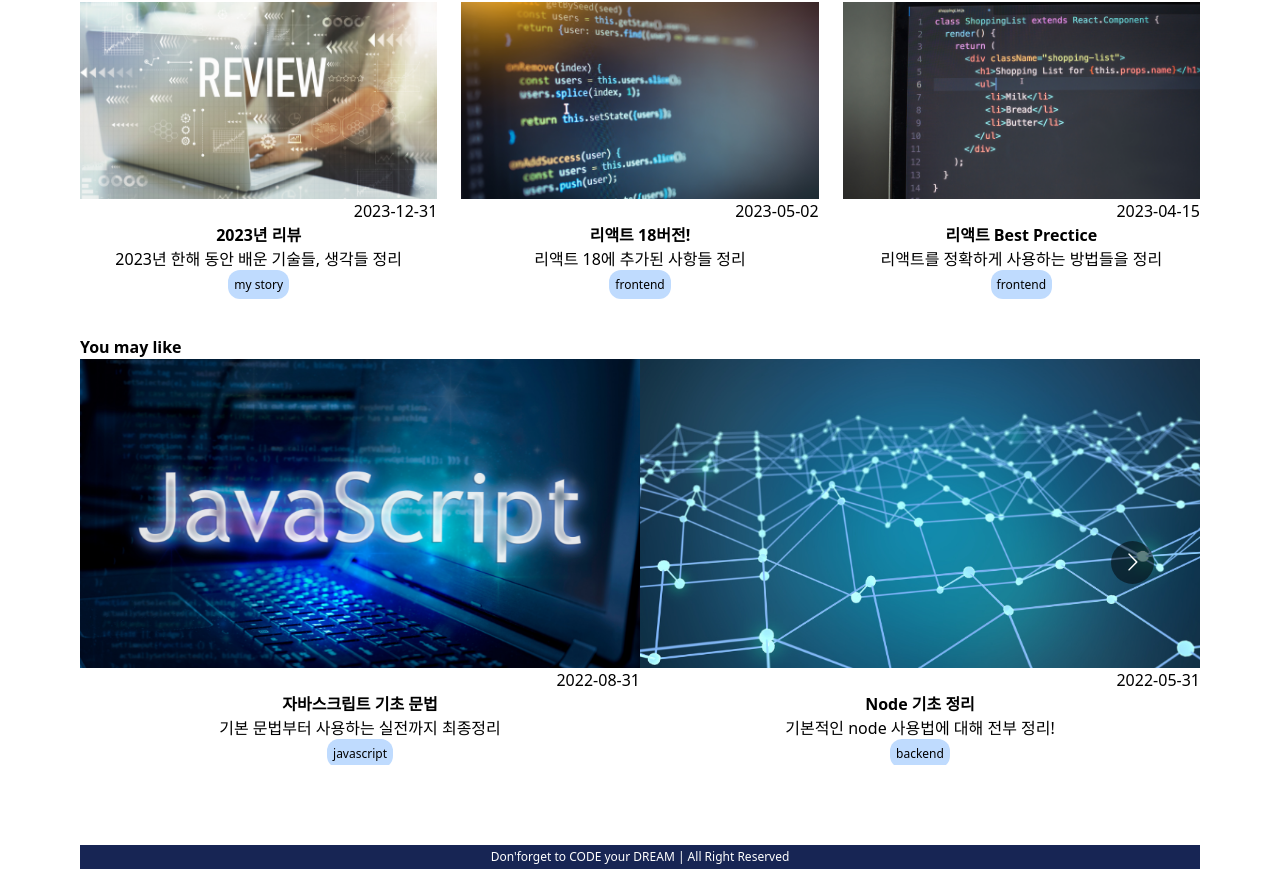
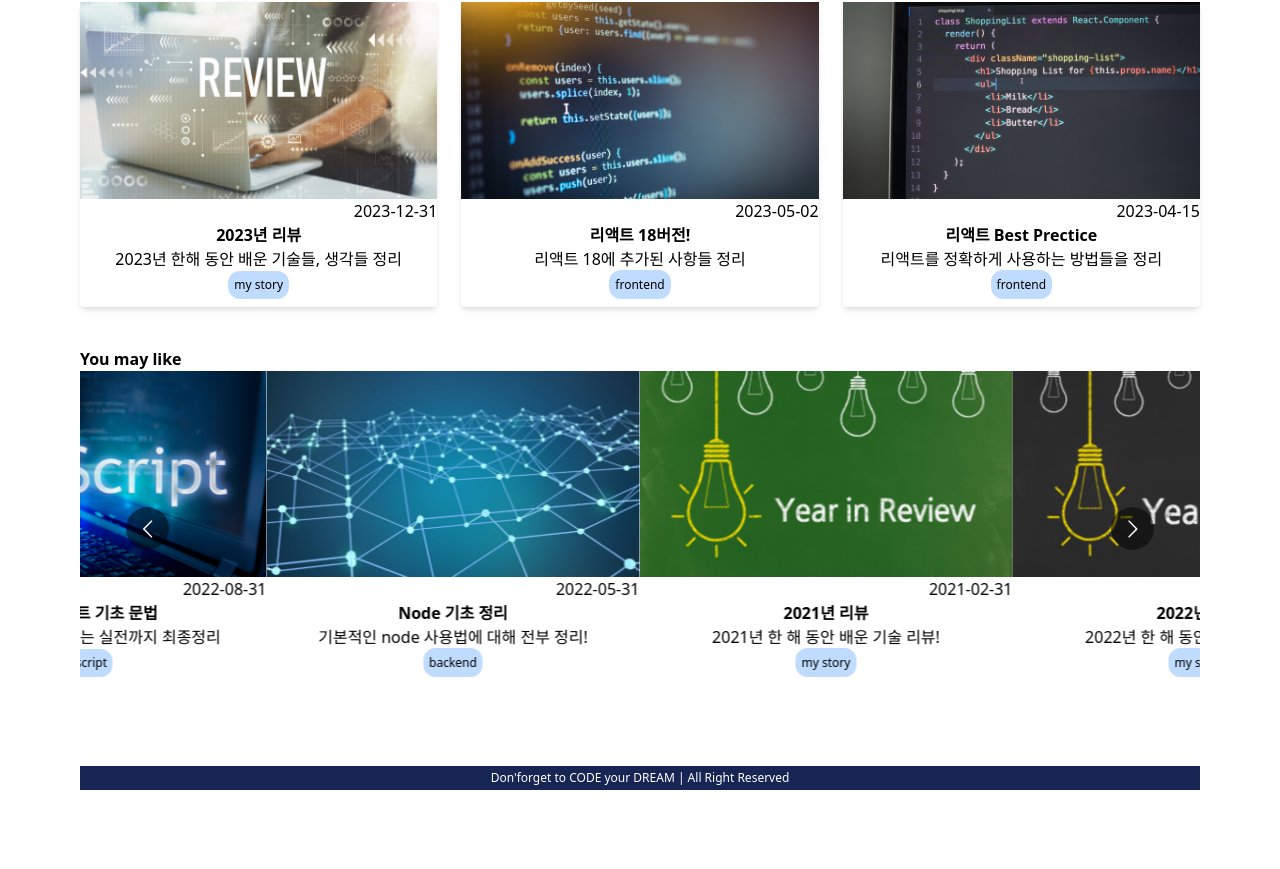
Before and after one commit to gunhoyoon/nextblog, a Next.js app: page / in a window 1280 px wide. Shown: the part 350-1219 px from the top of the page. After the commit the page ends 1140 px from the top, so only its background shows below. Built offline with nearby package versions, Linux system fonts and the light colour scheme.

Commit message:
autoplay , infinite slid

```diff
--- a/src/components/feature.tsx
+++ b/src/components/feature.tsx
@@ -2,8 +2,8 @@ import React from "react";
 import Practice from "../../public/blog/images/posts/best-react-practices.png";
 import ReactVersion from "../../public/blog/images/posts/react18-walkthrough.png";
 import Review_2023 from "../../public/blog/images/posts/review-2023.png";
-import NodeTip from "../../public/blog/images/posts/node-pro-tips.png";
-import JsTip from "../../public/blog/images/posts/javascript-10-tips.png";
+// import NodeTip from "../../public/blog/images/posts/node-pro-tips.png";
+// import JsTip from "../../public/blog/images/posts/javascript-10-tips.png";
 import Image from "next/image";
 import Link from "next/link";
 export default function Feature() {
@@ -11,7 +11,7 @@ export default function Feature() {
     <div className="mx-20 mb-10">
       <p className="font-bold mb-1">Featured Posts</p>
       <ul className="flex text-center gap-6">
-        <li className="w-4/12">
+        <li className="w-4/12 shadow-md rounded">
           <Link href="/">
             <div className="rounded-full">
               <Image
@@ -24,14 +24,17 @@ export default function Feature() {
                 <dt>2023년 리뷰</dt>
                 <dd>2023년 한해 동안 배운 기술들, 생각들 정리</dd>
               </dl>
-              <span className="bg-blue-200 p-1.5 text-xs rounded-xl">
+              <span
+                className="bg-blue-200 p-1.5 text-xs rounded-xl
+inline-block mb-2"
+              >
                 my story
               </span>
             </div>
           </Link>
         </li>
-        <li className="w-4/12">
-          <Link href={`/posts/${1234}`}>
+        <li className="w-4/12 shadow-md rounded">
+          <Link href="/">
             <div>
               <Image
                 className="w-full h-50"
@@ -49,7 +52,7 @@ export default function Feature() {
             </div>
           </Link>
         </li>
-        <li className="w-4/12">
+        <li className="w-4/12 shadow-md rounded">
           <Link href="/">
             <div>
               <Image className="w-full h-50" src={Practice} alt="2023-Review" />
--- a/src/components/slide.tsx
+++ b/src/components/slide.tsx
@@ -7,6 +7,7 @@ import NodeBasic from "../../public/blog/images/posts/node-basic.png";
 import Review_2021 from "../../public/blog/images/posts/review-2021.png";
 import Review_2022 from "../../public/blog/images/posts/review-2022.png";
 import Image from "next/image";
+import Link from "next/link";
 
 export default function Slide() {
   const responsive = {
@@ -29,9 +30,14 @@ export default function Slide() {
     },
   };
   return (
-    <div className="mx-20 mb-20 text-center">
+    <div className="mx-20 mb-20 text-center ">
       <p className="text-left font-bold">You may like</p>
-      <Carousel responsive={responsive}>
+      <Carousel
+        responsive={responsive}
+        centerMode={true}
+        infinite={true}
+        autoPlay={true}
+      >
         <div>
           <Image src={JSbasic} alt="javascript-basic" />
           <p className="text-right">2022-08-31</p>
@@ -39,38 +45,53 @@ export default function Slide() {
             <dt>자바스크립트 기초 문법</dt>
             <dd>기본 문법부터 사용하는 실전까지 최종정리</dd>
           </dl>
-          <span className="bg-blue-200 p-1.5 text-xs rounded-xl">
+          <span className="bg-blue-200 p-1.5 text-xs rounded-xl inline-block mb-2">
             javascript
           </span>
         </div>
         <div>
+          <Link href="/">
             <Image src={NodeBasic} alt="NodeBasic" />
             <p className="text-right">2022-05-31</p>
             <dl>
               <dt>Node 기초 정리</dt>
               <dd>기본적인 node 사용법에 대해 전부 정리!</dd>
             </dl>
-          <span className="bg-blue-200 p-1.5 text-xs rounded-xl">backend</span>
+            <span className="bg-blue-200 p-1.5 text-xs rounded-xl">
+              backend
+            </span>
+          </Link>
         </div>
         <div>
+          <Link href="/">
             <Image src={Review_2021} alt="Review_2021" />
             <p className="text-right">2021-02-31</p>
             <dl>
               <dt>2021년 리뷰</dt>
               <dd>2021년 한 해 동안 배운 기술 리뷰!</dd>
             </dl>
-          <span className="bg-blue-200 p-1.5 text-xs rounded-xl">my story</span>
+            <span className="bg-blue-200 p-1.5 text-xs rounded-xl">
+              my story
+            </span>
+          </Link>
         </div>
         <div>
+          <Link href="/">
             <Image src={Review_2022} alt="Review_2022" />
             <p className="text-right">2022-12-31</p>
             <dl>
               <dt>2022년 리뷰</dt>
               <dd>2022년 한 해 동안 배운 기술 리뷰!</dd>
             </dl>
-          <span className="bg-blue-200 p-1.5 text-xs rounded-xl">my story</span>
+            <span className="bg-blue-200 p-1.5 text-xs rounded-xl">
+              my story
+            </span>
+          </Link>
         </div>
       </Carousel>
     </div>
   );
 }
+
+// css shadow , 상세 페이지 구현 , 클릭시 상세 페이지 이동
+// 모든 페이지 푸터고정
```
Lines whose indentation alone changed are shown as unchanged.
